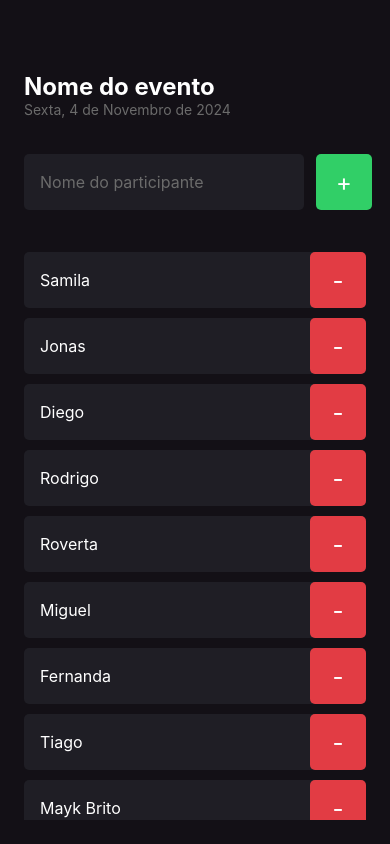
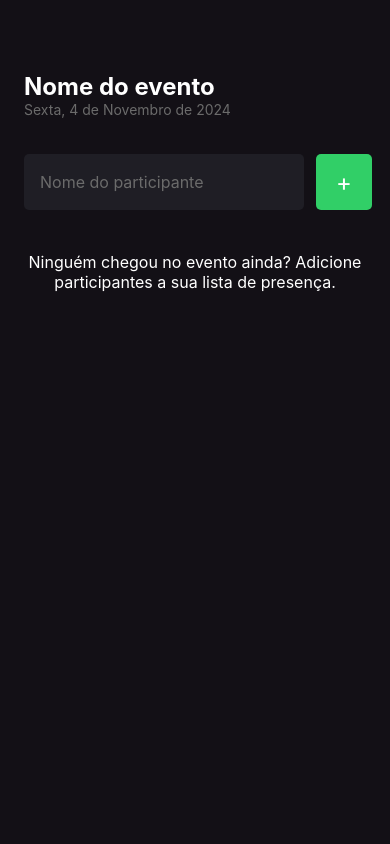
Before and after one commit to Samila-Castro/imhere, a React Native app: screen / in a window 390 px wide. Built offline with nearby package versions, Linux system fonts and the light colour scheme.

Commit message:
Finalizando o App - Salvando participante no estado

```diff
--- a/src/screens/Home/index.tsx
+++ b/src/screens/Home/index.tsx
@@ -3,15 +3,26 @@ import { styles } from './styles';
 import { Participant } from '../../components/Participant';
 import { useState } from 'react';
 
+interface Participants {
+  name: string
+}
 export function Home() {
-  const participants = ["Samila", "Jonas", "Diego", "Rodrigo", "Roverta", "Miguel", "Fernanda", "Tiago", "Mayk Brito"];
-
+  //const participants = ["Samila", "Jonas", "Diego", "Rodrigo", "Roverta", "Miguel", "Fernanda", "Tiago", "Mayk Brito"];
+  const [participants, setParticipants] = useState<Participants[]>([]);
   const [name, setName] = useState("");
 
   function handleParticipentAdd(name: string){
-    if(participants.includes(name)){
-      Alert.alert("Participante existe", "Já existe um participante na lista com esse nome." )
+    if(participants.some(participant => participant.name === name)){
+      return Alert.alert("Participante existe", "Já existe um participante na lista com esse nome." )
     }
+
+    const newParticipant = {
+      name: name,
+    }
+
+    setParticipants(prevState => [...prevState, newParticipant])
+    setName("");
+
   };
 
   function handleParticipentRemove(name: string){
@@ -51,12 +62,12 @@ export function Home() {
       </View>
       <FlatList
         data={participants}
-        keyExtractor={item => item}
+        keyExtractor={item => item.name}
         renderItem={({item}) => (
           <Participant
-            key={item}
-            name={item}
-            onRemove={() => handleParticipentRemove(item)}
+            key={item.name}
+            name={item.name}
+            onRemove={() => handleParticipentRemove(item.name)}
           />
         )}
         showsVerticalScrollIndicator={false}
```
